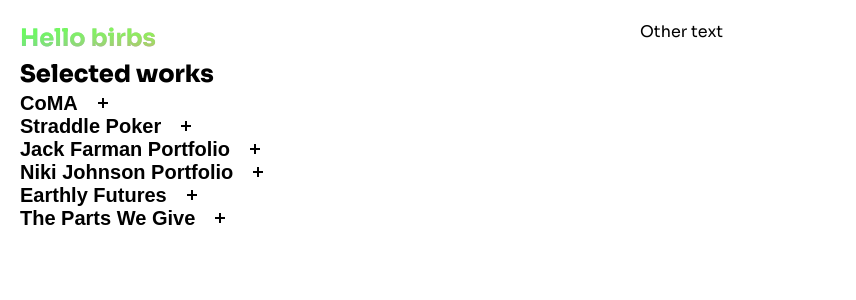
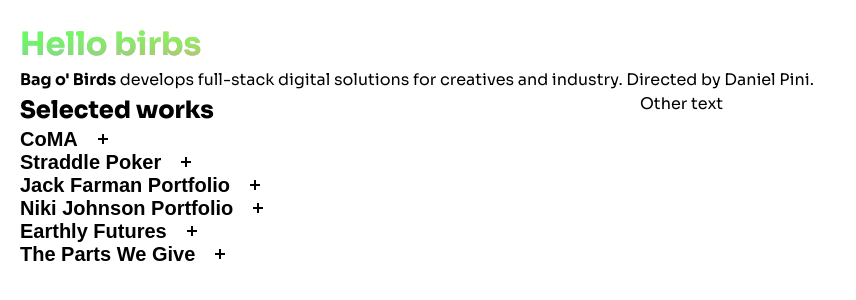
Before and after one commit to DanielPini/bag-o-birds, a React (Vite) app: page / in a window 1280 px wide. Shown: the top 300 px of the page, without its empty margins (0-856 px from the left). Built offline with nearby package versions, Linux system fonts and the light colour scheme; grey boxes are pictures that could not be loaded.

Commit message:
feat(About): add about section

```diff
--- a/src/App.tsx
+++ b/src/App.tsx
@@ -1,16 +1,20 @@
+import About from "./components/About";
 import SelectedWorks from "./components/SelectedWorks";
 import Title from "./components/Title";
 
 export default function App() {
   return (
     <main>
+      <Title />
+      <About />
+      <div className="sections-container">
         <section>
-        <Title />
           <SelectedWorks />
         </section>
         <section>
           <div className="">Other text</div>
         </section>
+      </div>
     </main>
   );
 }
--- /dev/null
+++ b/src/components/About.tsx
@@ -0,0 +1,10 @@
+export default function About() {
+  return (
+    <div>
+      <p>
+        <strong>Bag o' Birds</strong> develops full-stack digital solutions for
+        creatives and industry. Directed by Daniel Pini.
+      </p>
+    </div>
+  );
+}
--- a/src/components/SelectedWorks.tsx
+++ b/src/components/SelectedWorks.tsx
@@ -46,6 +46,7 @@
     id: "straddle-poker",
     year: "2026",
     title: "Straddle Poker",
+    collaborator: ["R A A D"],
     url: "https://straddle-poker.com",
     description:
       "A modern clean blinds timer and poker tournament organising tool.",
--- a/src/index.css
+++ b/src/index.css
@@ -13,15 +13,18 @@
 
 /* --------- App --------- */
 main {
+  padding: 20px;
+}
+
+.sections-container {
   display: grid;
   grid-template-columns: 1fr 1fr;
   width: 100%;
   margin: 0 auto;
-  padding: 20px;
 }
 
 @media only screen and (max-width: 700px) {
-  main {
+  .sections-container {
     grid-template-columns: 1fr;
   }
 }
```
Lines whose indentation alone changed are shown as unchanged.
